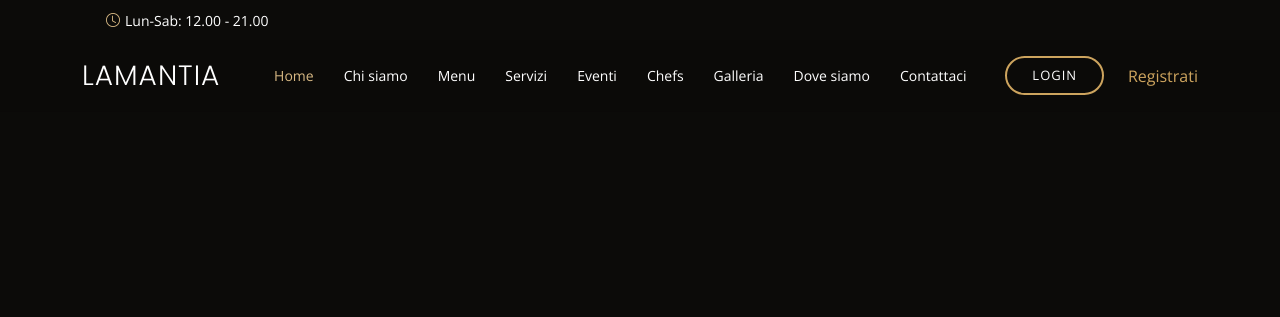
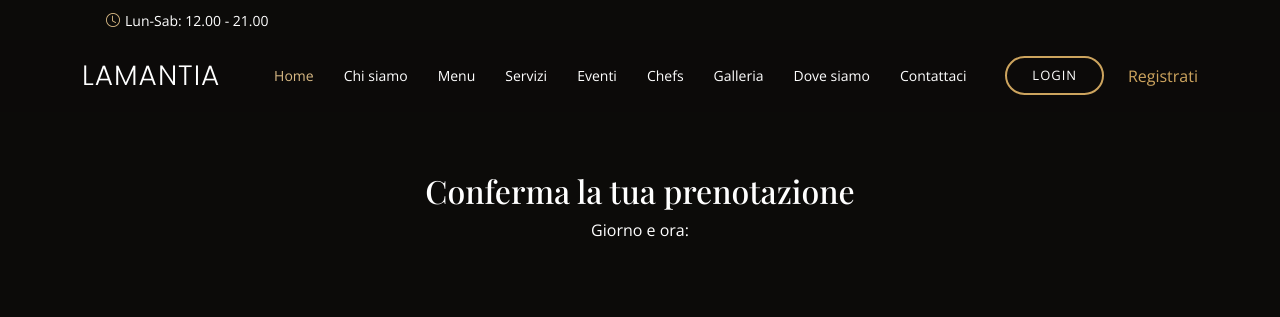
Before and after one commit to Adri-a/Elaborato_PrenotazioniLaMantia, a PHP site: page /pagamento_prenotazione.php in a window 1280 px wide. Shown: the top 317 px of the page. Run offline with PHP 8.4, Linux system fonts and the light colour scheme; some libraries are stand-ins or nearby versions; some web fonts are replaced.

Commit message:
Pagamento collegato a prenotazione (no ritorno a index)

```diff
--- /dev/null
+++ b/conferma_prenotazione.php
@@ -0,0 +1,4 @@
+<?php
+
+    echo "ok";
+?>
--- a/pagamento_prenotazione.php
+++ b/pagamento_prenotazione.php
@@ -67,7 +67,7 @@ session_start();
   </div>
 
   <!-- ======= Header ======= -->
-    <header id="header" class="fixed-top d-flex align-items-cente">
+  <header id="header" class="sticky-top d-flex align-items-cente">
     <div class="container-fluid container-xl d-flex align-items-center justify-content-lg-between">
 
       <h1 class="logo me-auto me-lg-0"><a href="index.php">LaMantia</a></h1>
@@ -107,7 +107,28 @@ session_start();
     </div>
   </header><!-- End Header -->
 
-    <section id="paypal-button-container">
+  <section id="payment-section" class="d-flex justify-content-center">
+    <div class="container">
+      <div class="row">
+        <div class="col-lg-12 d-flex justify-content-center">
+          <h2>Conferma la tua prenotazione</h2>
+        </div>
+      </div>
+      <div class="row">
+      <div class="col-lg-12 d-flex justify-content-center">
+      <div class="form">
+      <p>Giorno e ora:</p>
+      <p></p>
+      </div>
+      </div>
+      </div>
+      <div class="row">
+        <div class="col-lg-12 d-flex justify-content-center">
+          <div id="paypal-button-container"></div>
+        </div>
+      </div>
+    </div>
+  </section>
   <!-- Script Paypal API -->
   <!-- Script con authorize
           <script src="https://www.paypal.com/sdk/js?client-id=AY7aAfew0L4yha9Uihrw0tqORdnPRpLaSokGVo-nYozreGlfQS-tUNXC67AkV3tkV8fq7Ll0CAK_ayo3&currency=EUR&intent=authorize"></script>
@@ -121,7 +142,7 @@ session_start();
         return actions.order.create({
           purchase_units: [{
             amount: {
-            value: '0.01'
+              value: localStorage.getItem("prezzo")
             }
           }]
         });
@@ -130,14 +151,33 @@ session_start();
         // This function captures the funds from the transaction.
         return actions.order.capture().then(function(details) {
           // This function shows a transaction success message to your buyer.
-        //alert('Transaction completed by ' + details.payer.name.given_name);
-        console.log(details);
+          confirm('Pagamento effettuato! Se vuoi ulteriori informazioni contattaci');
+          fetch('conferma_prenotazione.php', {
+            method: 'POST',
+            headers: {
+              'X-Requested-With': 'XMLHttpRequest'
+            }
+          }).then(response => {
+            if (response.ok) {
+              window.location.replace("");
+            } else {
+              throw new Error(`${response.status} ${response.statusText} ${response.url}`);
+            }
+          }).catch((error) => {
+            alert(error);
           });
+        });
+      },
+      onCancel: function(data) {
+        alert('Cancellato!');
+      },
+
+      onError: function(){
+        alert('Errore!');
       }
     }).render('#paypal-button-container');
     //This function displays Smart Payment Buttons on your web page.
   </script>
-    </section>
 </body>
 
 
```
Also changed, not shown: forms/prenotazione.php (+14 -5 lines), assets/vendor/php-email-form/validate.js. Lines whose indentation alone changed are shown as unchanged.
